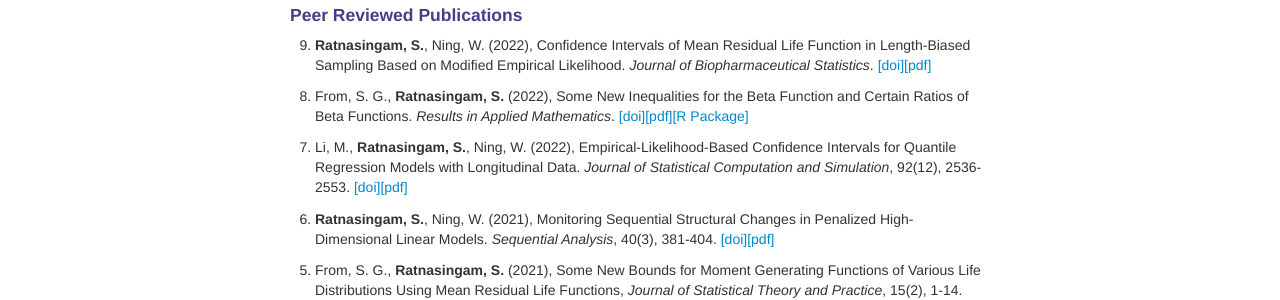
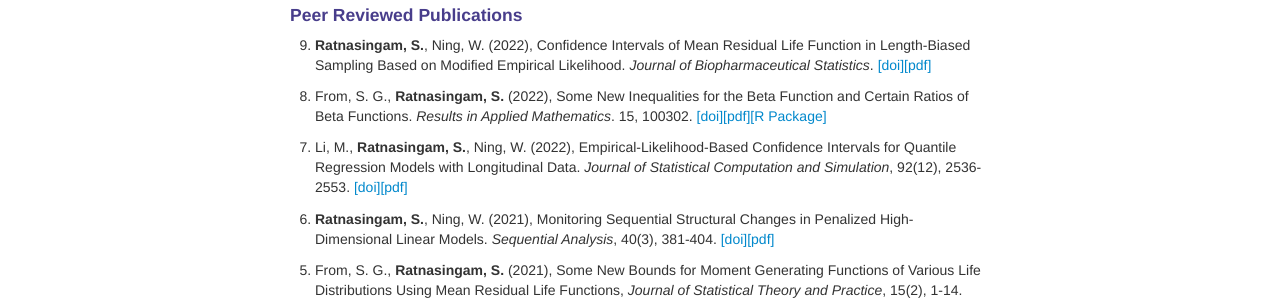
Before and after one commit to suthakaranr/suthakaranr.github.io, a Jekyll site: the page built from pages/Research.md, in a window 1280 px wide. Shown: the part 367-667 px from the top of the page. Built offline with Jekyll 4.4.1, drawn with Linux system fonts in a browser that asks for light colours.

Commit message:
Update Research.md

```diff
--- a/pages/Research.md
+++ b/pages/Research.md
@@ -29,8 +29,7 @@ I am happy to advise undergraduate and graduate students. If you are interested
   <li value="9"> <b>Ratnasingam, S.</b>, Ning, W. (2022), Confidence Intervals of Mean Residual Life Function in Length-Biased
 Sampling Based on Modified Empirical Likelihood. <i>Journal of Biopharmaceutical Statistics</i>. <a style="text-decoration:none" href="https://doi.org/10.1080/10543406.2022.2089157" target="_blank" rel="noopener noreferrer">[doi]</a><a style="text-decoration:none" href="../assets/2022SWJBPS.pdf" target="_blank" rel="noopener noreferrer">[pdf]</a> </li> <br>
 
-  <li value="8"> From, S. G.,  <b>Ratnasingam, S.</b> (2022), Some New Inequalities for the Beta Function and Certain Ratios of Beta Functions. <i>Results in Applied
-Mathematics</i>.  <a style="text-decoration:none" href="https://doi.org/10.1016/j.rinam.2022.100302" target="_blank" rel="noopener noreferrer">[doi]</a><a style="text-decoration:none" href="../assets/2022FSRINAM.pdf" target="_blank" rel="noopener noreferrer">[pdf]</a><a style="text-decoration:none" href="https://github.com/suthakaranr/IneqBetaFun" target="_blank" rel="noopener noreferrer">[R Package]</a> </li> <br>
+  <li value="8"> From, S. G.,  <b>Ratnasingam, S.</b> (2022), Some New Inequalities for the Beta Function and Certain Ratios of Beta Functions. <i>Results in Applied Mathematics</i>. 15, 100302.  <a style="text-decoration:none" href="https://doi.org/10.1016/j.rinam.2022.100302" target="_blank" rel="noopener noreferrer">[doi]</a><a style="text-decoration:none" href="../assets/2022FSRINAM.pdf" target="_blank" rel="noopener noreferrer">[pdf]</a><a style="text-decoration:none" href="https://github.com/suthakaranr/IneqBetaFun" target="_blank" rel="noopener noreferrer">[R Package]</a> </li> <br>
 
   <li value="7"> Li, M., <b>Ratnasingam, S.</b>, Ning, W. (2022), Empirical-Likelihood-Based Confidence Intervals for
 Quantile Regression Models with Longitudinal Data. <i>Journal of Statistical Computation and Simulation</i>, 92(12), 2536-2553. <a style="text-decoration:none" href="https://doi.org/10.1080/00949655.2022.2043322" target="_blank" rel="noopener noreferrer">[doi]</a><a style="text-decoration:none" href="../assets/2022ELJSCS.pdf" target="_blank" rel="noopener noreferrer">[pdf]</a></li> <br>
```
